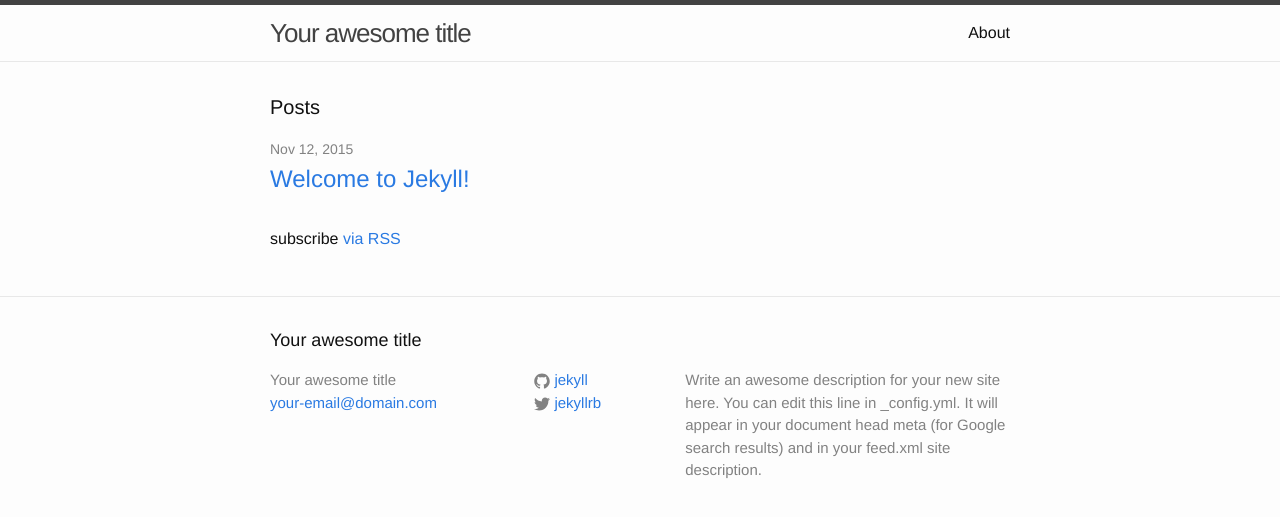
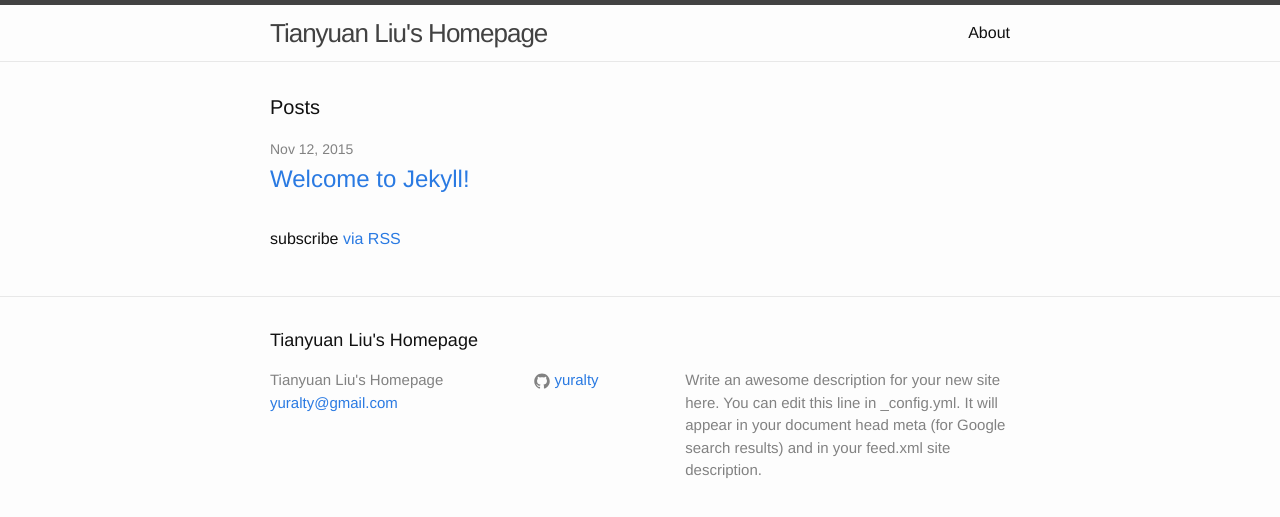
Before and after one commit to yuralty/yuralty.github.io, a Jekyll site: the page built from index.html, in a window 1280 px wide. Shown: the top 517 px of the page. Built offline with Jekyll 4.4.1, drawn with Linux system fonts in a browser that asks for light colours.

Commit message:
personalised a little bit

```diff
--- a/_config.yml
+++ b/_config.yml
@@ -6,16 +6,16 @@
 # 'jekyll serve'. If you change this file, please restart the server process.
 
 # Site settings
-title: Your awesome title
-email: your-email@domain.com
+title: Tianyuan Liu's Homepage
+email: yuralty@gmail.com
 description: > # this means to ignore newlines until "baseurl:"
   Write an awesome description for your new site here. You can edit this
   line in _config.yml. It will appear in your document head meta (for
   Google search results) and in your feed.xml site description.
 baseurl: "" # the subpath of your site, e.g. /blog
-url: "http://yourdomain.com" # the base hostname & protocol for your site
-twitter_username: jekyllrb
-github_username:  jekyll
+url: "http://yuralty.github.io" # the base hostname & protocol for your site
+#twitter_username: jekyllrb
+github_username:  yuralty
 
 # Build settings
 markdown: kramdown
```
Also changed, not shown: Gemfile (+7 -1 lines), Gemfile.lock (added), 1 other file.
